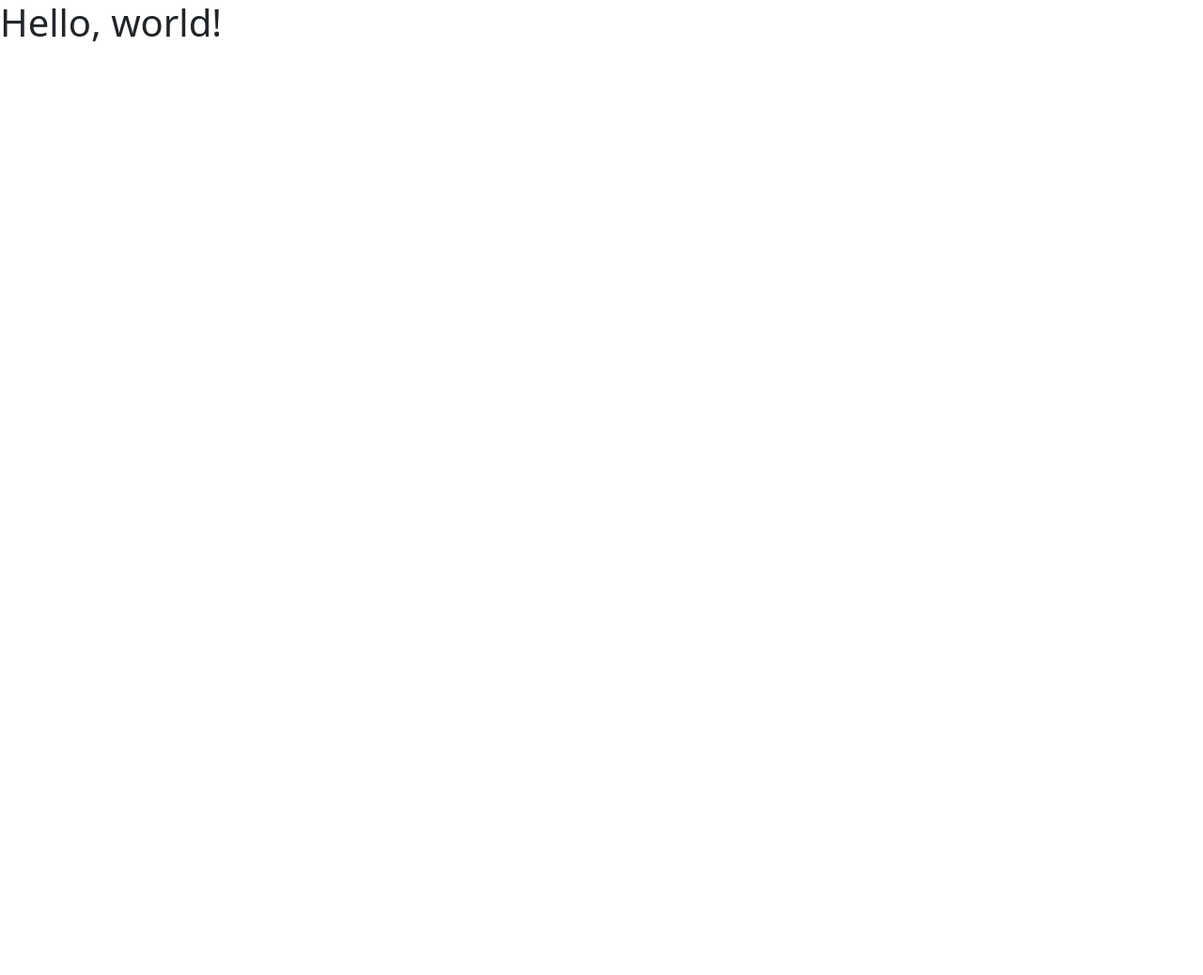
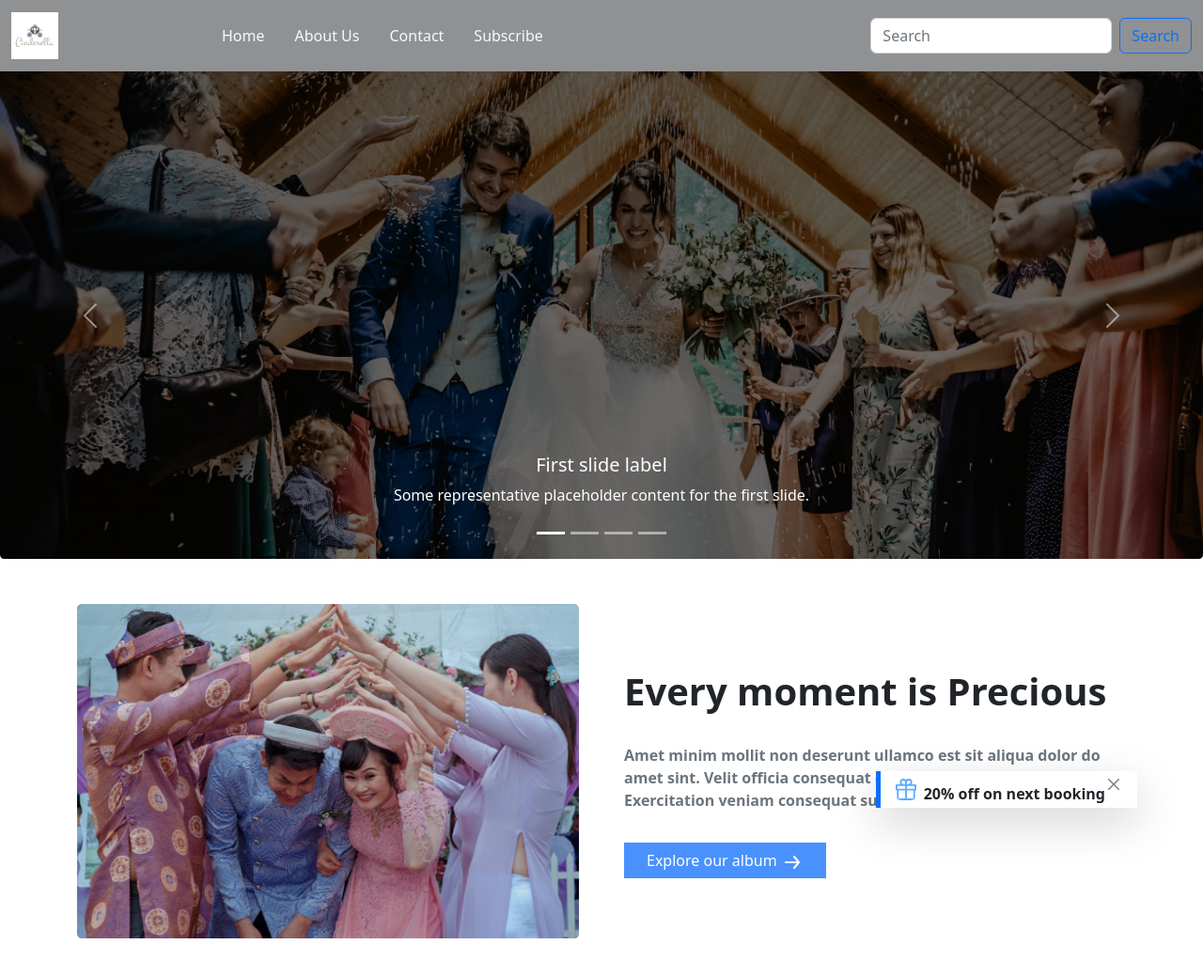
Before and after one commit to sajid365-sr/Convention-Center, a plain HTML site: page index.html in a window 1280 px wide. Shown: the whole page at 94% size. Before the commit the page ends 800 px from the top, so only its background shows below. Drawn offline with nearby package versions, Linux system fonts and the light colour scheme.

Commit message:
toast added with help of some js

```diff
--- a/index.html
+++ b/index.html
@@ -3,11 +3,131 @@
   <head>
     <meta charset="utf-8">
     <meta name="viewport" content="width=device-width, initial-scale=1">
-    <title>Bootstrap demo</title>
+    <title>Convention Center</title>
     <link href="https://cdn.jsdelivr.net/npm/bootstrap@5.2.0/dist/css/bootstrap.min.css" rel="stylesheet" integrity="sha384-gH2yIJqKdNHPEq0n4Mqa/HGKIhSkIHeL5AyhkYV8i59U5AR6csBvApHHNl/vI1Bx" crossorigin="anonymous">
   </head>
   <body>
-    <h1>Hello, world!</h1>
+
+    <!-- Navbar Starts -->
+
+    <nav class="navbar navbar-expand-lg bg-dark bg-opacity-50">
+        <div class="container-fluid">
+          <a class="navbar-brand" href="#">
+              <img src="images/logo (2).png" class="img-fluid w-25" alt="">
+          </a>
+          <button class="navbar-toggler" type="button" data-bs-toggle="collapse" data-bs-target="#navbarSupportedContent" aria-controls="navbarSupportedContent" aria-expanded="false" aria-label="Toggle navigation">
+            <span class="navbar-toggler-icon"></span>
+          </button>
+          <div class="collapse navbar-collapse" id="navbarSupportedContent">
+            <ul class="navbar-nav me-auto mb-2 mb-lg-0 gap-3">
+              <li class="nav-item ">
+                <a class="nav-link active text-light" aria-current="page" href="#">Home</a>
+              </li>
+              <li class="nav-item">
+                <a class="nav-link active text-light" href="#">About Us</a>
+              </li>
+              <li class="nav-item">
+                <a class="nav-link active text-light" href="#">Contact</a>
+              </li>
+              <li class="nav-item">
+                <a class="nav-link active text-light" href="#">Subscribe</a>
+              </li>
+            </ul>
+            <form class="d-flex" role="search">
+              <input class="form-control me-2" type="search" placeholder="Search" aria-label="Search">
+              <button class="btn btn-outline-primary" type="submit">Search</button>
+            </form>
+          </div>
+        </div>
+      </nav>
+
+    <!-- Navbar Ends -->
+
+
+    <!-- Sliding Image Menu Starts -->
+
+    <div id="carouselExampleCaptions" class="carousel slide mb-5" data-bs-ride="false">
+        <div class="carousel-indicators">
+          <button type="button" data-bs-target="#carouselExampleCaptions" data-bs-slide-to="0" class="active" aria-current="true" aria-label="Slide 1"></button>
+          <button type="button" data-bs-target="#carouselExampleCaptions" data-bs-slide-to="1" aria-label="Slide 2"></button>
+          <button type="button" data-bs-target="#carouselExampleCaptions" data-bs-slide-to="2" aria-label="Slide 3"></button>
+          <button type="button" data-bs-target="#carouselExampleCaptions" data-bs-slide-to="3" aria-label="Slide 4"></button>
+        </div>
+        <div class="carousel-inner">
+          <div class="carousel-item active">
+            <img src="images/banner.png" class="d-block w-100" alt="...">
+            <div class="carousel-caption d-none d-md-block">
+              <h5>First slide label</h5>
+              <p>Some representative placeholder content for the first slide.</p>
+            </div>
+          </div>
+          <div class="carousel-item">
+            <img src="images/banner2.png" class="d-block w-100" alt="...">
+            <div class="carousel-caption d-none d-md-block">
+              <h5>Second slide label</h5>
+              <p>Some representative placeholder content for the second slide.</p>
+            </div>
+          </div>
+          <div class="carousel-item">
+            <img src="images/banner3.png" class="d-block w-100" alt="...">
+            <div class="carousel-caption d-none d-md-block">
+              <h5>Third slide label</h5>
+              <p>Some representative placeholder content for the third slide.</p>
+            </div>
+          </div>
+          <div class="carousel-item">
+            <img src="images/banner4.png" class="d-block w-100" alt="...">
+            <div class="carousel-caption d-none d-md-block">
+              <h5>Fourth slide label</h5>
+              <p>Some representative placeholder content for the third slide.</p>
+            </div>
+          </div>
+        </div>
+        <button class="carousel-control-prev" type="button" data-bs-target="#carouselExampleCaptions" data-bs-slide="prev">
+          <span class="carousel-control-prev-icon" aria-hidden="true"></span>
+          <span class="visually-hidden">Previous</span>
+        </button>
+        <button class="carousel-control-next" type="button" data-bs-target="#carouselExampleCaptions" data-bs-slide="next">
+          <span class="carousel-control-next-icon" aria-hidden="true"></span>
+          <span class="visually-hidden">Next</span>
+        </button>
+      </div>
+
+    <!-- Sliding Image Menu Ends -->
+
+    <!-- Precious Moments Starts -->
+
+<section class="container my-5 position-relative">
+  <div class="d-flex gap-5 align-items-center">
+    <div class="w-50">
+      <img src="images/wedding.png" class="img-fluid" alt="">
+        </div>
+        <div class="w-50">
+      <h1 class="fw-bold">Every moment is Precious </h1>
+      <p class="fw-bold text-secondary py-4">Amet minim mollit non deserunt ullamco est sit aliqua dolor
+        do amet sint. Velit officia consequat duis enim velit mollit.
+        Exercitation veniam consequat sunt nostrud amet.</p>
+        <span class="bg-primary bg-opacity-75 px-4 py-2 text-white">Explore our album <img src="icons/arrow-forward 1.svg" class="img-fluid" alt=""></span>
+        </div>
+  </div>
+
+  <!-- Toast -->
+
+  <div id="toast" class="toast-show position-absolute top-50 end-0 border-start border-primary border-5 bg-white shadow-lg" role="alert" aria-live="assertive" aria-atomic="true">
+    <div class="toast-body d-flex py-2 px-3  align-items-center">
+      <img src="icons/Vector.svg" class="rounded me-2" alt="...">
+      <sub class="fs-6 fw-semibold">20% off on next booking</sub>
+      <sup><button type="button" class="btn-close " data-bs-dismiss="toast" aria-label="Close" onclick="toastClose()"></button></sup>
+    </div>
+  </div>
+
+
+
+
+
+
+
+</section>
 
 
 
@@ -18,6 +138,9 @@
 
 
 
+
+<script src="script.js"></script>
+
     <script src="https://cdn.jsdelivr.net/npm/bootstrap@5.2.0/dist/js/bootstrap.bundle.min.js" integrity="sha384-A3rJD856KowSb7dwlZdYEkO39Gagi7vIsF0jrRAoQmDKKtQBHUuLZ9AsSv4jD4Xa" crossorigin="anonymous"></script>
   </body>
 </html>
--- /dev/null
+++ b/script.js
@@ -0,0 +1,5 @@
+let toast = document.getElementById('toast');
+
+function toastClose(){
+toast.style.display = 'none';
+}
```
Also changed, not shown: images/banner2.png (added), images/banner3.png (added), images/logo (2).png (added), images/logo.png (added), 1 other file.
